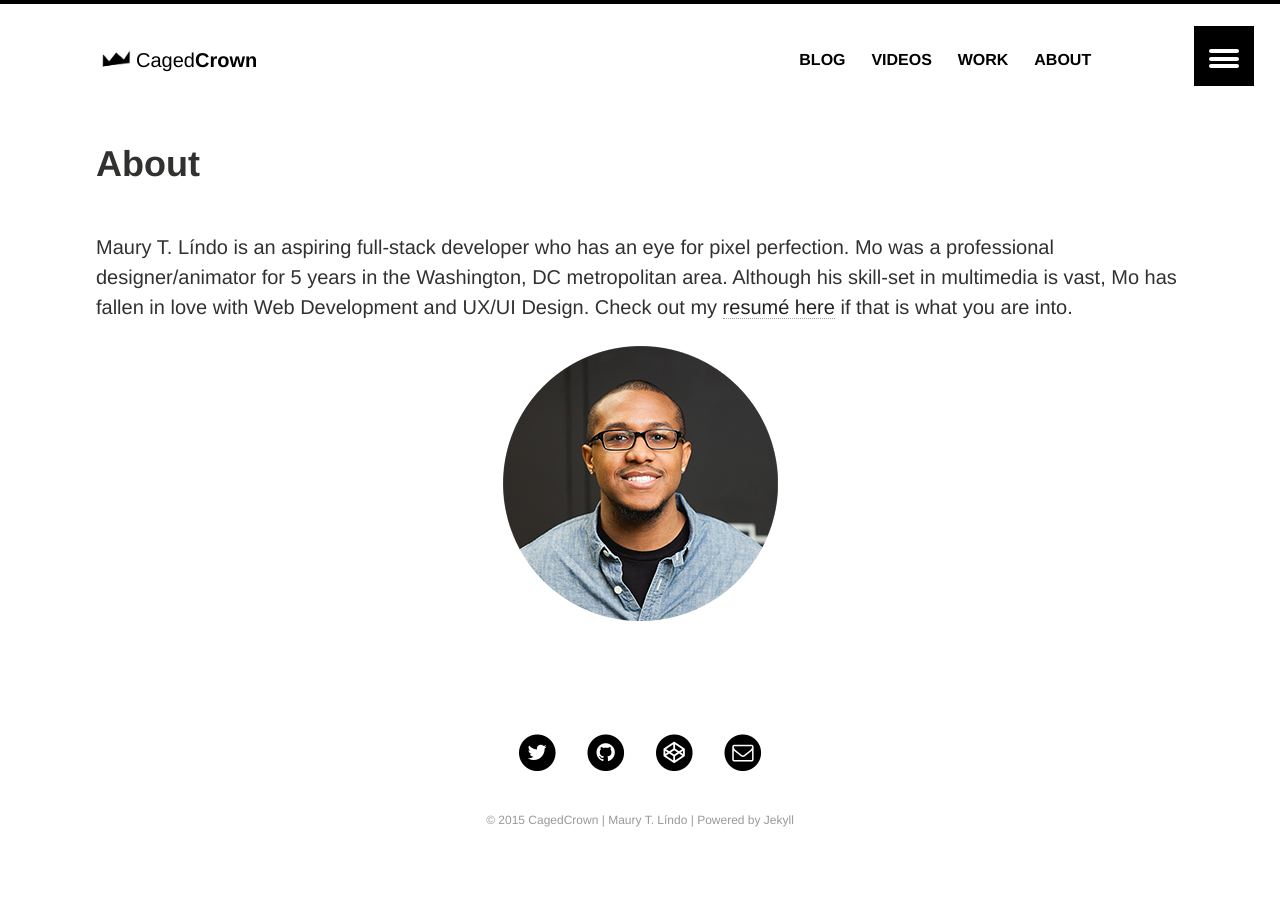
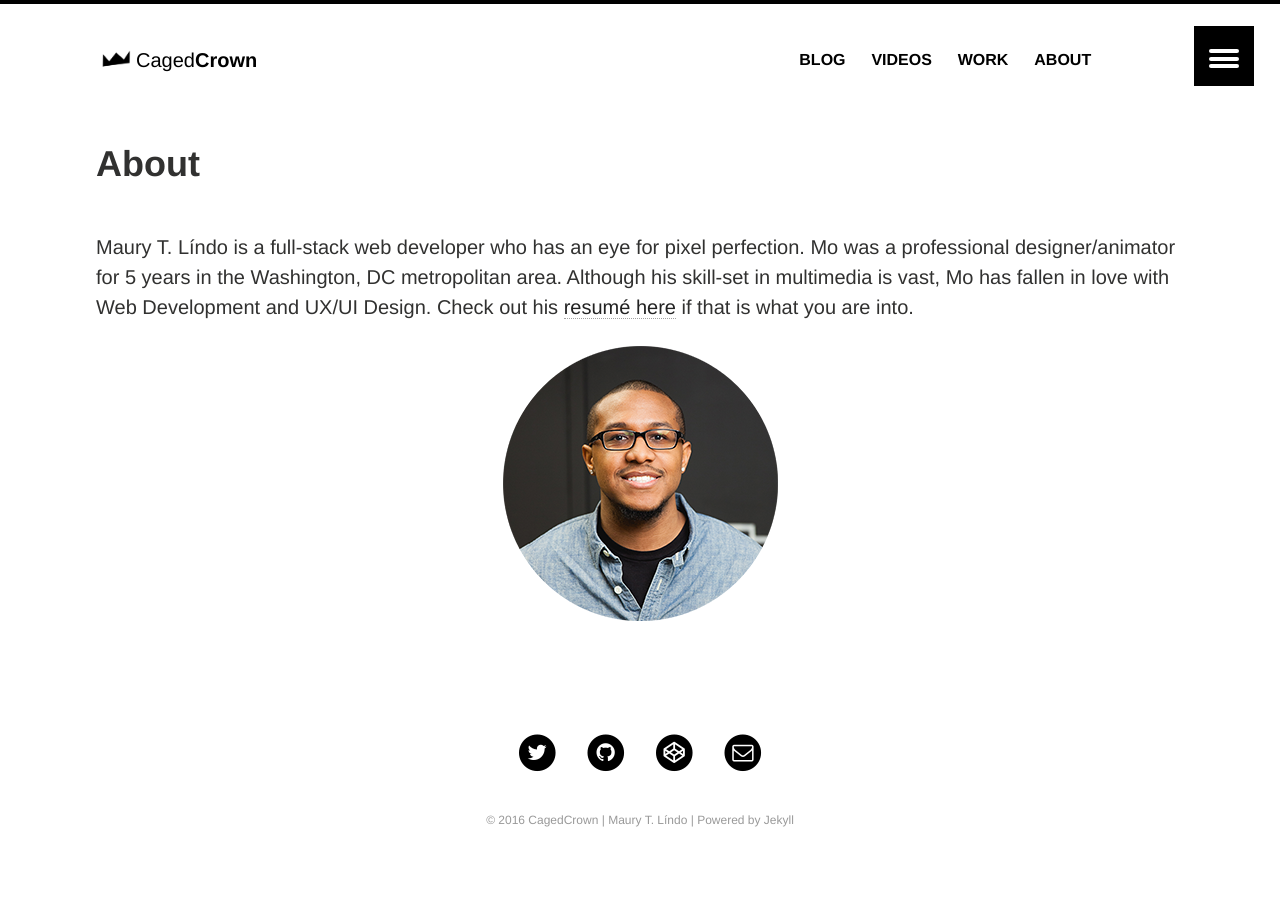
Before and after one commit to cagedcrown/cagedcrown.github.io, a Jekyll site: the page built from about/index.md, in a window 1280 px wide. Built offline with Jekyll 4.4.1, drawn with Linux system fonts in a browser that asks for light colours.

Commit message:
Updated about me page

```diff
--- a/_includes/footer.html
+++ b/_includes/footer.html
@@ -26,6 +26,6 @@
 	<br>
 	</nav>
 		<!-- /.bottom-menu -->
-	<p class="copyright">&#169; 2015 <a href="//cagedcrown.com">CagedCrown</a> | <a href="/about">Maury T. Líndo</a> | Powered by <a href="http://jekyllrb.com">Jekyll</a></p>
+	<p class="copyright">&#169; 2016 <a href="//cagedcrown.com">CagedCrown</a> | <a href="/about">Maury T. Líndo</a> | Powered by <a href="http://jekyllrb.com">Jekyll</a></p>
 
 </footer>
--- a/about/index.md
+++ b/about/index.md
@@ -11,8 +11,8 @@ image:
   thumb:
 ---
 
-Maury T. Líndo is an aspiring full-stack developer who has an eye for pixel perfection. Mo was a professional designer/animator for 5 years in the Washington, DC metropolitan area. Although his skill-set in multimedia is vast, Mo has fallen in love with Web Development and UX/UI Design. Check out my [resumé here](http://cagedcrown.com/pdf/Lindo_Resume_2016_v2.pdf) if that is what you are into.
+Maury T. Líndo is a full-stack web developer who has an eye for pixel perfection. Mo was a professional designer/animator for 5 years in the Washington, DC metropolitan area. Although his skill-set in multimedia is vast, Mo has fallen in love with Web Development and UX/UI Design. Check out his [resumé here](http://cagedcrown.com/pdf/Lindo_Resume_2016.pdf) if that is what you are into.
 
 <div class="about-me-profile-img">
-<img src="../../images/mo_headshot_circle.png">
+  <img src="../../images/mo_headshot_circle.png">
 </div>
```
Also changed, not shown: 2 other files.
